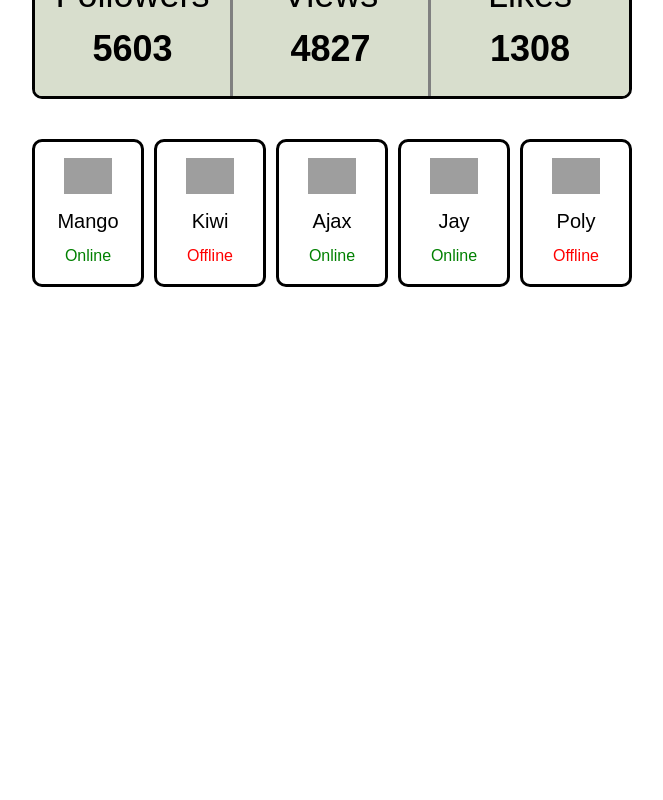
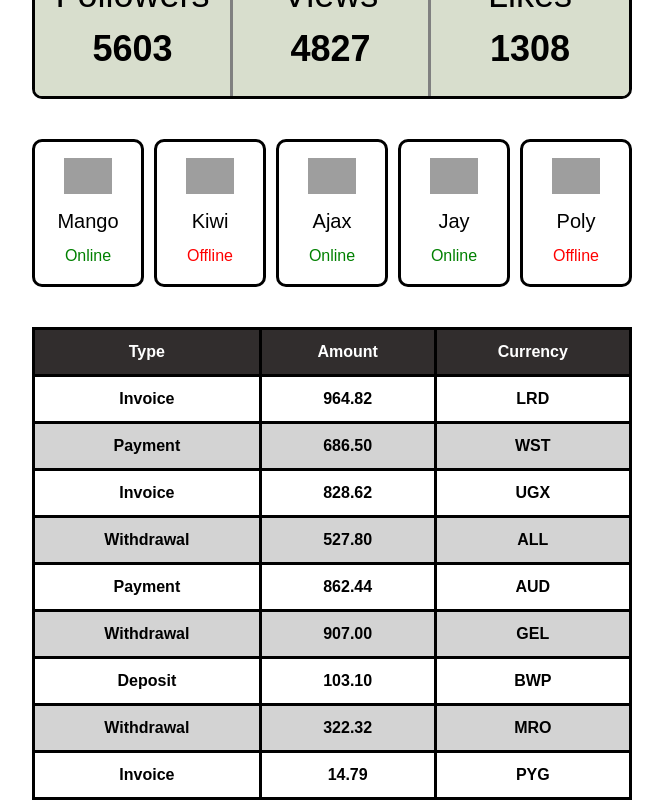
Before and after one commit to fedevychr/goit-react-hw-01, a React (Vite) app: page / in a window 1280 px wide. Shown: the part 531-1331 px from the top of the page, without its empty margins (308-971 px from the left). Before the commit the page ends 858 px from the top, so only its background shows below. Built offline with nearby package versions, Linux system fonts and the light colour scheme; grey boxes are pictures that could not be loaded.

Commit message:
add jsx css task-3

```diff
--- a/src/App.jsx
+++ b/src/App.jsx
@@ -1,7 +1,10 @@
 import Profile from './components/Profile/Profile';
+import FriendList from './components/FriendList/FriendList';
+import TransactionHistory from './components/TransactionHistory/TransactionHistory';
+
 import userData from './userData.json';
-import FriendList from './components/FriendList/FriendList';
 import friends from './friends.json';
+import transactions from './transactions.json';
 
 function App() {
   return (
@@ -15,6 +18,8 @@ function App() {
       />
 
       <FriendList friends={friends} />
+
+      <TransactionHistory items={transactions} />
     </>
   );
 }
--- /dev/null
+++ b/src/components/TransactionHistory/TransactionHistory.jsx
@@ -0,0 +1,31 @@
+import css from './TransactionHistory.module.css';
+
+const tableHeaders = ['type', 'amount', 'currency'];
+
+const TransactionHistory = ({ items }) => {
+  return (
+    <table className={css.table}>
+      <thead className={css.thead}>
+        <tr>
+          {tableHeaders.map(item => (
+            <th key={item} className={css.th}>
+              {item}
+            </th>
+          ))}
+        </tr>
+      </thead>
+
+      <tbody>
+        {items.map(({ id, type, amount, currency }) => (
+          <tr key={id} className={css.tr}>
+            <td className={css.td}>{type}</td>
+            <td className={css.td}>{amount}</td>
+            <td className={css.td}>{currency}</td>
+          </tr>
+        ))}
+      </tbody>
+    </table>
+  );
+};
+
+export default TransactionHistory;
--- /dev/null
+++ b/src/components/TransactionHistory/TransactionHistory.module.css
@@ -0,0 +1,31 @@
+.table {
+  margin: 0 auto;
+  width: 600px;
+  border-collapse: collapse;
+  background-color: #fff;
+  text-align: center;
+}
+
+.thead {
+  color: #fff;
+  background-color: #312d2d;
+  text-transform: capitalize;
+}
+
+.td {
+  padding: 10px;
+  border: 3px solid #000;
+  text-transform: capitalize;
+  font-weight: 600;
+}
+
+.th {
+  padding: 10px;
+  border: 3px solid #000;
+}
+
+.tr {
+  &:nth-of-type(even) {
+    background-color: lightgrey;
+  }
+}
--- /dev/null
+++ b/src/transactions.json
@@ -0,0 +1,56 @@
+[
+  {
+    "id": "1e0700a2-5183-4291-85cc-2065a036a683",
+    "type": "invoice",
+    "amount": "964.82",
+    "currency": "LRD"
+  },
+  {
+    "id": "a30f821b-4d25-4ff0-abdd-e340b3f0dd2b",
+    "type": "payment",
+    "amount": "686.50",
+    "currency": "WST"
+  },
+  {
+    "id": "44dca67a-8e5a-4798-bf8e-b15efd4e1abd",
+    "type": "invoice",
+    "amount": "828.62",
+    "currency": "UGX"
+  },
+  {
+    "id": "ea8ed3dc-2b68-4a53-905a-53ecb0adef33",
+    "type": "withdrawal",
+    "amount": "527.80",
+    "currency": "ALL"
+  },
+  {
+    "id": "63ca02f9-d637-46b5-9237-f3b24425e029",
+    "type": "payment",
+    "amount": "862.44",
+    "currency": "AUD"
+  },
+  {
+    "id": "ed0263e8-59a5-4bf1-87e0-2bb88e53dc34",
+    "type": "withdrawal",
+    "amount": "907.00",
+    "currency": "GEL"
+  },
+  {
+    "id": "4eaab41b-b967-40ac-82ed-85fc66f646f1",
+    "type": "deposit",
+    "amount": "103.10",
+    "currency": "BWP"
+  },
+  {
+    "id": "9648a350-8469-42d5-8bf3-18090de5fe67",
+    "type": "withdrawal",
+    "amount": "322.32",
+    "currency": "MRO"
+  },
+  {
+    "id": "9c5c25fb-1a95-4b2f-8d1f-4c4426d677cc",
+    "type": "invoice",
+    "amount": "14.79",
+    "currency": "PYG"
+  }
+]
```
